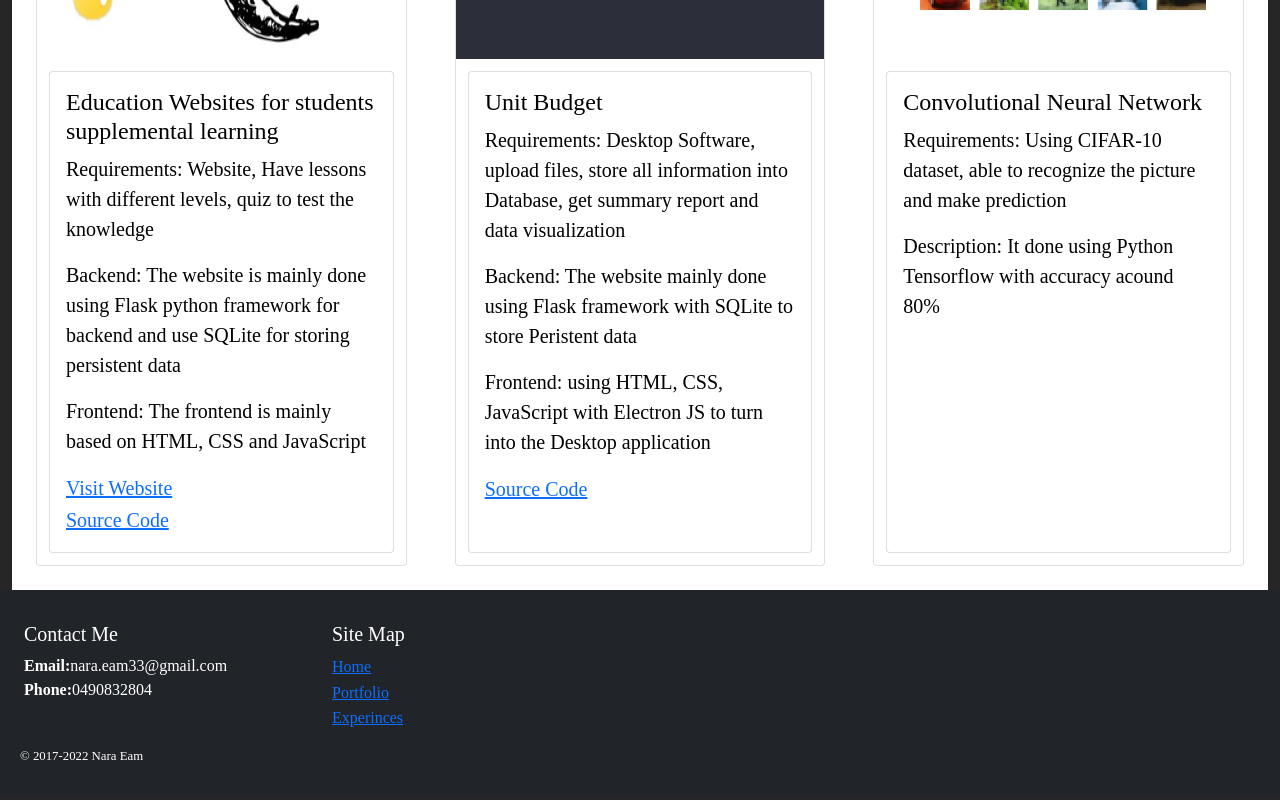
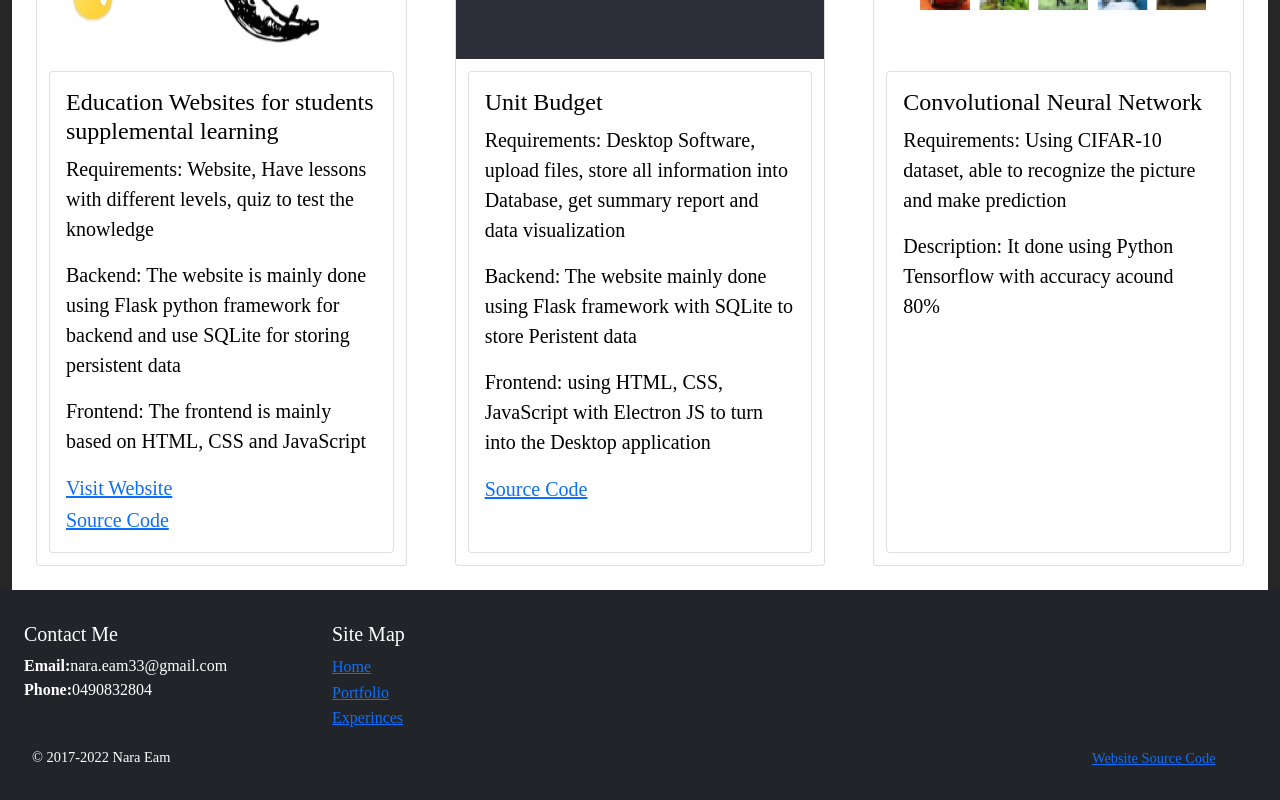
Before and after one commit to Sameam/sameam.github.io, a React (Create React App) app: page /portfolio in a window 1280 px wide. Shown: the part 457-1257 px from the top of the page. Built offline with nearby package versions, Linux system fonts and the light colour scheme; a web font is replaced by a local one.

Commit message:
make some css change

```diff
--- a/src/components/Base.js
+++ b/src/components/Base.js
@@ -31,12 +31,13 @@ const Base = ({children}) => {
           <i class="bx bx-chevron-right"></i><Link to="/experience">Experinces</Link>
       </div>
     </div>
-      <div className='text-white' style={{
+      <div className='text-white row' style={{
         fontWeight: 300,
-        fontSize: '0.80rem',
+        fontSize: '0.90rem',
         marginLeft: '20px',
       }}>
         <p className='col-sm'>© 2017-{new Date().getFullYear()} Nara Eam</p>
+        <a href="" className='col-sm-2 text-right'>Website Source Code</a>
       </div>
     </footer>
   </div>
--- a/src/index.css
+++ b/src/index.css
@@ -10,6 +10,6 @@ body {
   display: block;
   margin-left: auto;
   margin-right: auto;
-  width: 450px;
-  height: 450px;
+  width: 350px;
+  height: 350px;
 }
```
